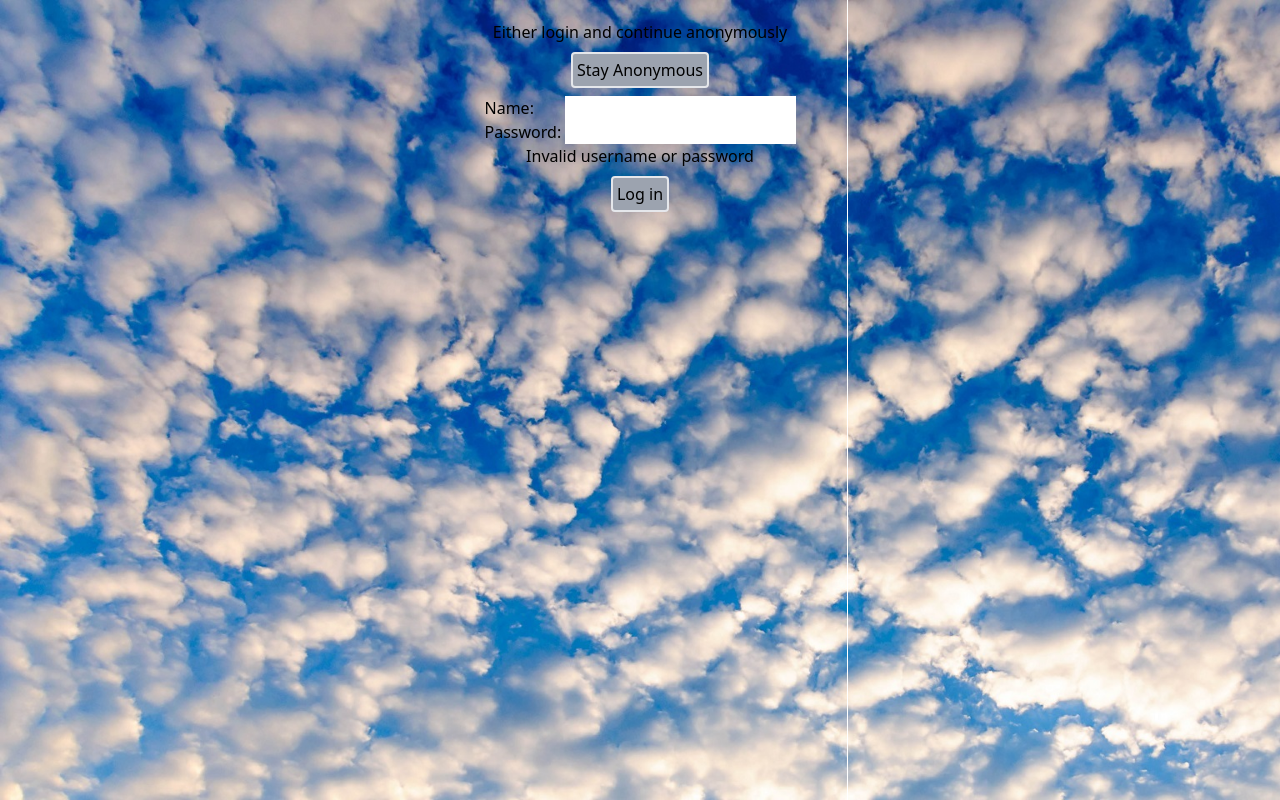
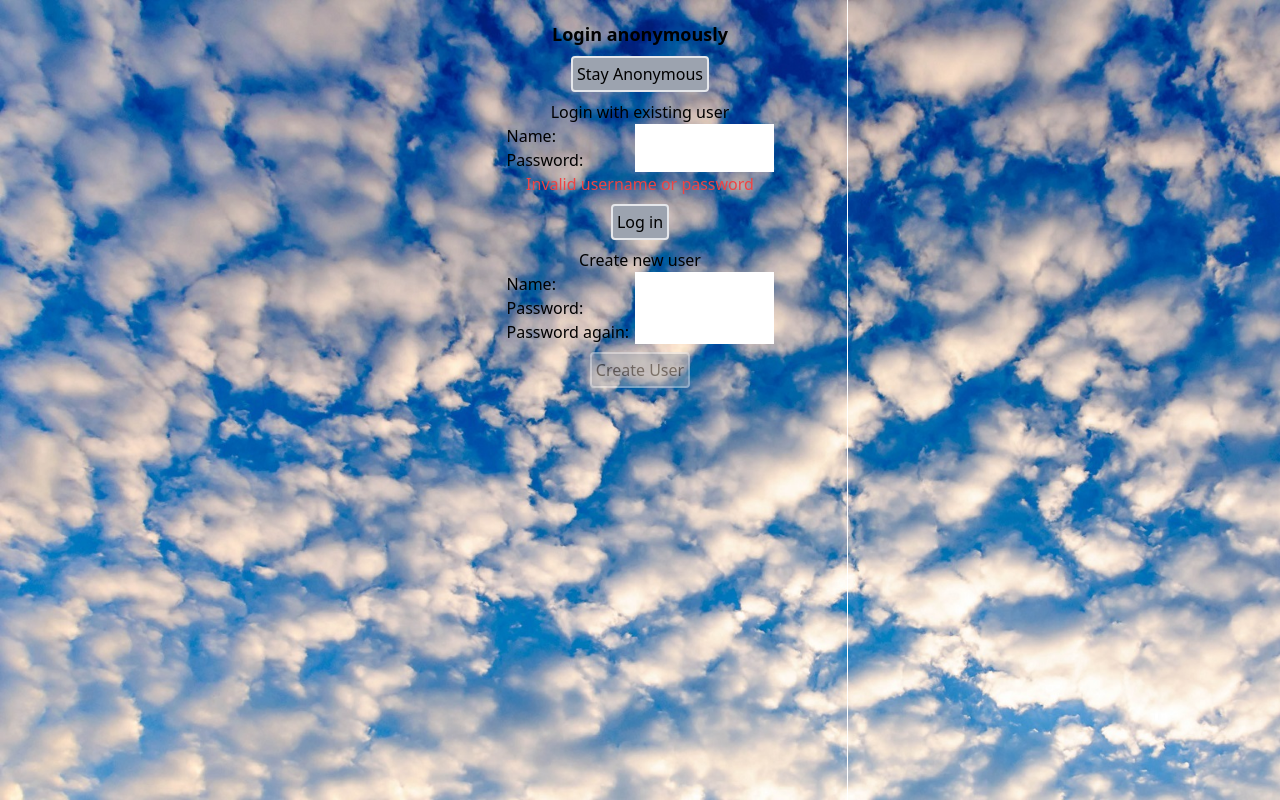
Before and after one commit to eriktoger/Math_Game2, a Next.js app: page /login in a window 1280 px wide. Both pictures are taken after a click on the button "Log in". Built offline with nearby package versions, Linux system fonts and the light colour scheme; no server answers; the database is empty.

Commit message:
Feature: Add create user

```diff
--- /dev/null
+++ b/pages/api/createUser.ts
@@ -0,0 +1,27 @@
+// Next.js API route support: https://nextjs.org/docs/api-routes/introduction
+import type { NextApiRequest, NextApiResponse } from "next";
+import clientPromise from "../../mongodb";
+import { LoginData } from "./types";
+
+export default async function createUser(
+  req: NextApiRequest,
+  res: NextApiResponse<LoginData>
+) {
+  const client = await clientPromise;
+  const db = client.db("MathGames");
+  const { name, password } = req.body;
+  const user = await db.collection("users").findOne({ name });
+
+  if (user) {
+    return res
+      .status(409)
+      .json({ message: "Username already exists", loggedIn: false });
+  }
+
+  const newUser = await db.collection("users").insertOne({ name, password });
+  if (newUser.acknowledged) {
+    return res.status(200).json({ name, loggedIn: true });
+  }
+
+  return res.status(400).json({ message: "Unknown error", loggedIn: false });
+}
--- a/pages/api/login.ts
+++ b/pages/api/login.ts
@@ -17,5 +17,5 @@ export default async function login(
       .json({ message: "Invalid username or password", loggedIn: false });
   }
 
-  return res.status(200).json({ name: "test", loggedIn: true });
+  return res.status(200).json({ name, loggedIn: true });
 }
--- a/pages/login/components.tsx
+++ b/pages/login/components.tsx
@@ -4,15 +4,18 @@ export const Input = ({
   title,
   value,
   onChange,
+  isPassword = false,
 }: {
   title: string;
   value: string;
   onChange: (event: ChangeEvent<HTMLInputElement>) => void;
+  isPassword?: boolean;
 }) => (
   <div className="flex justify-center">
-    <span className="inline-block w-20 ">{title}:</span>
+    <span className="inline-block w-32">{title}:</span>
     <input
-      type={title === "Password" ? "password" : "text"}
+      size={10}
+      type={isPassword ? "password" : "text"}
       value={value}
       onChange={onChange}
     />
@@ -22,11 +25,19 @@ export const Input = ({
 export const Button = ({
   title,
   onClick,
+  disabled = false,
 }: {
   title: string;
   onClick: () => void;
+  disabled?: boolean;
 }) => (
-  <button className="p-1 border-2 rounded bg-gray-400 my-2" onClick={onClick}>
+  <button
+    className={
+      "p-1 border-2 rounded bg-gray-400 my-2" + (disabled ? " opacity-50" : "")
+    }
+    onClick={onClick}
+    disabled={disabled}
+  >
     {title}
   </button>
 );
--- a/pages/login/helpers.ts
+++ b/pages/login/helpers.ts
@@ -1,18 +1,19 @@
 import { LoginData } from "../api/types";
 
-export const onLogIn = async (
-  name: string,
-  password: string,
+export const genericFetch = async (
   onSuccess: (newName: string, newLoggedIn: boolean) => void,
-  onFail: (message: string) => void
+  onFail: (message: string) => void,
+  method: string,
+  url: string,
+  body: object
 ) => {
   try {
-    const response = await fetch("/api/login", {
-      method: "POST",
+    const response = await fetch(url, {
+      method,
       headers: {
         "Content-Type": "application/json",
       },
-      body: JSON.stringify({ name, password }),
+      body: JSON.stringify(body),
     });
     const data = (await response.json()) as LoginData;
     const newName = data?.name;
@@ -26,3 +27,21 @@ export const onLogIn = async (
     onFail("Unknown error");
   }
 };
+
+export const onLogIn = async (
+  name: string,
+  password: string,
+  onSuccess: (newName: string, newLoggedIn: boolean) => void,
+  onFail: (message: string) => void
+) => genericFetch(onSuccess, onFail, "POST", "/api/login", { name, password });
+
+export const createUser = async (
+  name: string,
+  password: string,
+  onSuccess: (newName: string, newLoggedIn: boolean) => void,
+  onFail: (message: string) => void
+) =>
+  genericFetch(onSuccess, onFail, "POST", "/api/createUser", {
+    name,
+    password,
+  });
--- a/pages/login/index.tsx
+++ b/pages/login/index.tsx
@@ -1,24 +1,31 @@
 import { useState } from "react";
 import { useSettingsContext } from "../settingsContext";
 import { Button, Input } from "./components";
-import { onLogIn } from "./helpers";
+import { createUser, onLogIn } from "./helpers";
 
 export default function Login() {
   const { setUser } = useSettingsContext();
   const [name, setName] = useState("");
   const [password, setPassword] = useState("");
-  const [message, setMessage] = useState("");
+  const [loginMessage, setLoginMessage] = useState("");
+  const [createUserMessage, setCreateUserMessage] = useState("");
+
+  const [newName, setNewName] = useState("");
+  const [newPassword, setNewPassword] = useState("");
+  const [newPassword2, setNewPassword2] = useState("");
+
   const onSuccess = (newName: string, newLoggedIn: boolean) =>
     setUser((oldUser) => ({
       ...oldUser,
       name: newName,
       loggedIn: newLoggedIn,
     }));
-  const onFail = (message: string) => setMessage(message);
+  const onLoginFail = (message: string) => setLoginMessage(message);
+  const onCreateUserFail = (message: string) => setCreateUserMessage(message);
 
   return (
-    <div className="flex flex-col p-5 items-center">
-      <span>Either login and continue anonymously</span>
+    <div className="flex flex-col p-5 items-center ">
+      <span className="font-bold text-lg">Login anonymously</span>
       <Button
         title="Stay Anonymous"
         onClick={() =>
@@ -29,21 +36,50 @@ export default function Login() {
           }))
         }
       />
-
+      <span>Login with existing user</span>
       <Input
         title="Name"
         value={name}
         onChange={(event) => setName(event.target.value)}
       />
       <Input
+        isPassword
         title="Password"
         value={password}
         onChange={(event) => setPassword(event.target.value)}
       />
-      {message && <div>{message}</div>}
+      {loginMessage && <div className="text-red-500">{loginMessage}</div>}
       <Button
         title="Log in"
-        onClick={() => onLogIn(name, password, onSuccess, onFail)}
+        onClick={() => onLogIn(name, password, onSuccess, onLoginFail)}
+      />
+      <span>Create new user</span>
+      <Input
+        title="Name"
+        value={newName}
+        onChange={(event) => setNewName(event.target.value)}
+      />
+      <Input
+        isPassword
+        title="Password"
+        value={newPassword}
+        onChange={(event) => setNewPassword(event.target.value)}
+      />
+      <Input
+        isPassword
+        title="Password again"
+        value={newPassword2}
+        onChange={(event) => setNewPassword2(event.target.value)}
+      />
+      {createUserMessage && (
+        <div className="text-red-500">{createUserMessage}</div>
+      )}
+      <Button
+        disabled={newName === "" || newPassword !== newPassword2}
+        title="Create User"
+        onClick={() =>
+          createUser(newName, newPassword, onSuccess, onCreateUserFail)
+        }
       />
     </div>
   );
```
